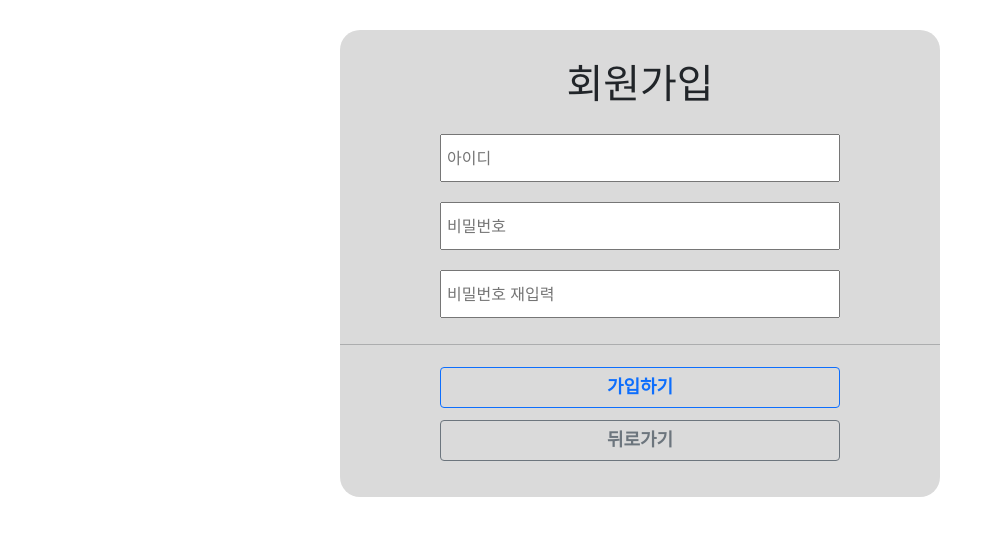
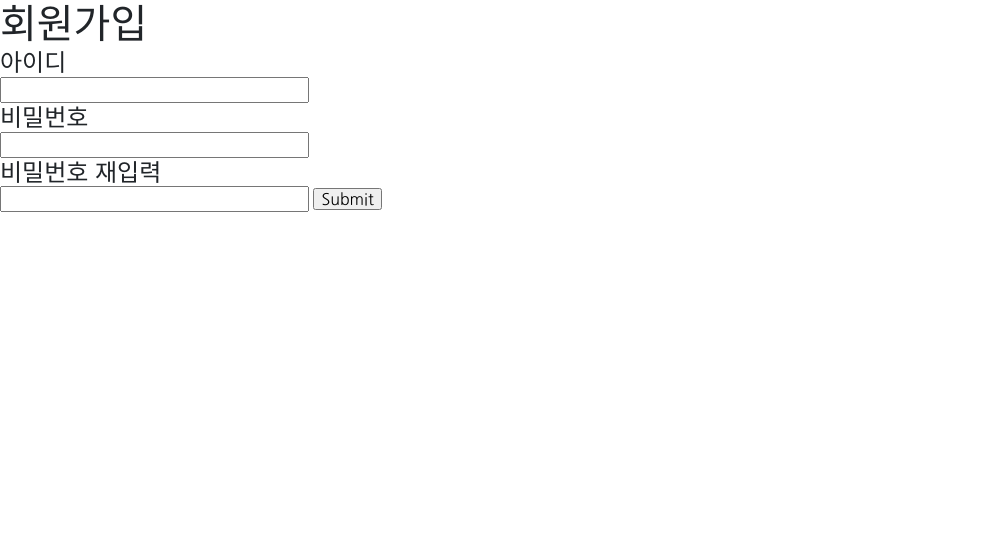
Before and after one commit to Huey-J/Sasohan.com, a Django app: page /accounts/signup/ in a window 1280 px wide. Shown: the top 536 px of the page, without its empty margins (0-1003 px from the left). Run offline with Django 3.2, Linux system fonts and the light colour scheme; some web fonts are replaced.

Commit message:
Revert "Add design for login and signup pages"
This reverts commit efe1157ef1dc3048c83592f0d8b73446201edd97.

```diff
--- a/sasohan_project/accounts/templates/signup.html
+++ b/sasohan_project/accounts/templates/signup.html
@@ -2,23 +2,21 @@
 {% block contents %}
 
 <body>
-    <div class="text-center container-sm">
-        <div class="login-contents">
-            <h1>회원가입</h1>
-            <br>
+    <h1>회원가입</h1>
+    <form method="POST" action="{%url 'signup' %}">
+        {% csrf_token %}
+        <h4>아이디</h4>
+        <input name="username" type="text">
 
-            <form method="POST" action="{%url 'signup' %}">
-                {% csrf_token %}
-                <input class="login-input" name="username" type="text" placeholder="아이디">
-                <input class="login-input" name="password1" type="password" placeholder="비밀번호">
-                <input class="login-input" name="password2" type="password" placeholder="비밀번호 재입력">
-                <p>{{error}}</p>
-                <hr>
-                <input class="btn btn-outline-primary login-btn" type="submit" value="가입하기">
-            </form>
-            <a href="{% url 'login' %}"><button class="btn btn-outline-secondary login-btn">뒤로가기</button></a>
-        </div>
-    </div>
+        <h4>비밀번호</h4>
+        <input name="password1" type="password">
+
+        <h4>비밀번호 재입력</h4>
+        <input name="password2" type="password">
+
+
+        <input type="submit">
+    </form>
 </body>
 
 {% endblock %}
--- a/sasohan_project/accounts/views.py
+++ b/sasohan_project/accounts/views.py
@@ -7,39 +7,30 @@ def login(request):
 	if request.method == 'POST':
 		# 회원정보 찾기
 		user = auth.authenticate(
-			request, username = request.POST['username'], password = request.POST['password']
+			request, username = request.POST['account'], password = request.POST['password']
 		)
 
 		if user is not None:
 			auth.login(request, user)	# Login
 			return redirect('home')
 		else:
-			return render(request, 'login.html', {'error': '아이디 또는 비밀번호가 틀립니다.'})
+			return render(request, 'login.html', {'error': 'incorrect'})
 	else:
 		return render(request, 'login.html')
 
 def signup(request):
-	# POST방식으로 요청되면 (회원가입 요청)
-	if request.method == 'POST':
-		# 아이디, 비밀번호가 빈칸일 경우
-		if request.POST['username'] == "" or request.POST['password1'] == "":
-			return render(request, 'signup.html', {'error': '아이디와 비밀번호를 입력해주세요.'})
-
-		# 비밀번호 두개가 다를 경우
-		if request.POST['password1'] != request.POST['password2']:
-			return render(request, 'signup.html', {'error': '비밀번호가 다릅니다.'})
-
-		# 회원정보 추가
-		user = User.objects.create_user(
-			username=request.POST['username'],
-			password=request.POST['password1']
-		)
-		# 로그인 처리
-		auth.login(request, user)
-		# blog 페이지로 redirect
-		return redirect('home')
-	else:
-		return render(request, 'signup.html')
+	if request.method == 'POST':    # POST방식으로 요청되면
+		if request.POST['password1'] == request.POST['password2']:  # 입력된 pw 2개 같은지 확인
+			# 회원정보 추가
+			user = User.objects.create_user(
+				username=request.POST['username'],
+				password=request.POST['password1']
+			)
+			# 로그인 처리
+			auth.login(request, user)
+			# blog 페이지로 redirect
+			return redirect('home')
+	return render(request, 'signup.html')
 
 def logout(request):
 	if request.method == 'POST':
--- a/sasohan_project/static/css/style.css
+++ b/sasohan_project/static/css/style.css
@@ -45,12 +45,7 @@ table {
 	border-spacing: 0;
 }
 input:focus { outline: none; }
-a {
-    color: inherit; text-decoration: none; outline: none
-}
-a:hover, a:active {
-    text-decoration: none; color:inherit;
-}
+
 
 /* Basic css */
 /* font-family: 'Fredericka the Great',cursive; 'Jua', sans-serif; 'Lexend', sans-serif; 'Nanum Gothic', sans-serif; */
@@ -126,34 +121,3 @@ footer {
 #google-wrap:hover .google-cover {
     opacity: 0
 }
-
-/* Login, Signup Page */
-.login-contents {
-    background-color: #DADADA;
-    max-width: 600px;
-    margin: auto;
-    margin-top: 30px;
-    padding: 30px 0px;
-    border-radius: 20px;
-}
-
-.login-input {
-    padding: 12px 5px;
-    margin: 10px 0px;
-    width: 85%;
-    max-width: 400px;
-}
-
-.login-input:focus {
-    outline: none;
-    border: 1px solid black;
-    border-bottom: 3px solid #009900;
-}
-
-.login-btn {
-    margin: 6px 0px;
-    width: 85%;
-    max-width: 400px;
-    font-size: 18px;
-    font-weight: 600;
-}
```
Also changed, not shown: sasohan_project/accounts/templates/login.html (+10 -19 lines), sasohan_project/home/templates/home.html (+2 -5 lines).
